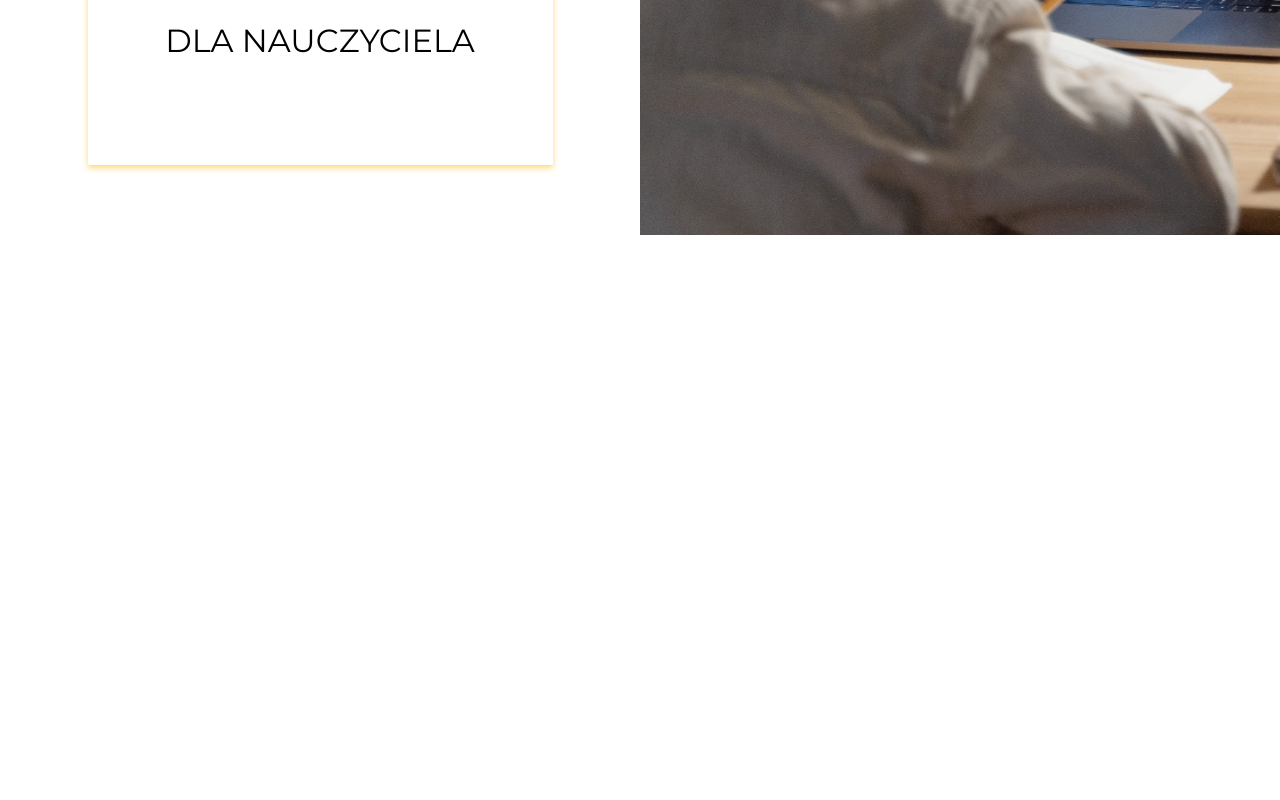
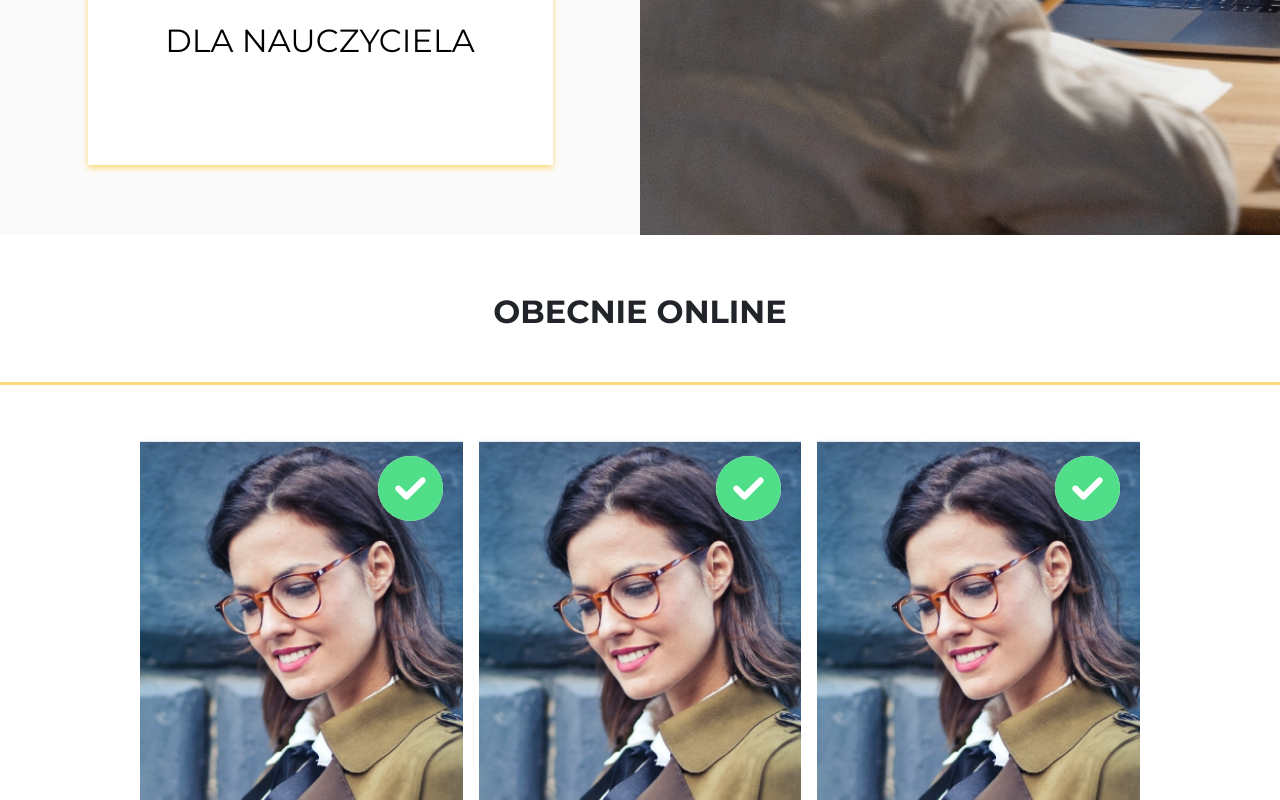
Before and after one commit to gruzlokonrad/faceteach, a React (Create React App) app in the folder client/: page / in a window 1280 px wide. Shown: the part 2000-2800 px from the top of the page. Before the commit the page ends 2235 px from the top, so only its background shows below. Built offline with nearby package versions, Linux system fonts and the light colour scheme.

Commit message:
add currentylOnlieSection template

```diff
--- a/client/src/_colors.scss
+++ b/client/src/_colors.scss
@@ -9,9 +9,15 @@ $blue: #3B72FF;
 
 
 
-
 //Background colors
 $bg-white: #FFFFFF50;
+$bg-gray: #FAFAFA;
+
+
+
+
+//Text colors
+$text-gray: #464646;
 
 
 
--- a/client/src/components/AboutSection/About.scss
+++ b/client/src/components/AboutSection/About.scss
@@ -1,5 +1,8 @@
+@import '../../colors.scss';
+
 .about {
   display: flex;
   flex-direction: column;
   flex-wrap: wrap;
+  background-color: $bg-gray;
 }
--- /dev/null
+++ b/client/src/components/CurrentlyOnlineSection/Carousel/Carousel.scss
@@ -0,0 +1,7 @@
+@import '../../../colors.scss';
+@import '../../../global.scss';
+
+.carousel {
+  display: flex;
+  column-gap: 16px;
+}
--- /dev/null
+++ b/client/src/components/CurrentlyOnlineSection/Carousel/Carousel.tsx
@@ -0,0 +1,21 @@
+// import { useState } from 'react';
+import './Carousel.scss';
+import SubjectCard from './SubjectCard/SubjectCard';
+
+interface ICarousel {
+  team: string,
+  name: string,
+  subject: string
+}
+
+const Carousel = ({team, name, subject} : ICarousel) => {
+  return (
+    <article className="carousel">
+      <SubjectCard />
+      <SubjectCard />
+      <SubjectCard />
+    </article>
+  )
+}
+
+export default Carousel
--- /dev/null
+++ b/client/src/components/CurrentlyOnlineSection/Carousel/SubjectCard/SubjectCard.scss
@@ -0,0 +1,81 @@
+@import '../../../../colors.scss';
+@import '../../../../global.scss';
+
+.subjectCard {
+  // border: 1px solid red;
+
+  height: 835px;
+  width: 502px;
+  display: flex;
+  flex-direction: column;
+  align-items: center;
+  justify-content: space-between;
+
+  &__picture {
+    // border: 1px solid red;
+
+    height: 75%;
+    max-height: 623px;
+    position: relative;
+
+    svg {
+      color: $green;
+      font-size: 65px;
+      position: absolute;
+      right: 20px;
+      top: 20px;
+      background-color: $white;
+      border-radius: 50%;
+    }
+
+    img {
+      height: 100%;
+      max-width: 100%;
+      object-fit: cover;
+    }
+  }
+
+  &__description {
+    // border: 1px solid red;
+
+    display: flex;
+    flex-direction: column;
+    align-items: center;
+    justify-content: center;
+
+    height: 15%;
+    // max-height: 126px;
+    width: 50%;
+    font-family: Montserrat;
+
+    h3 {
+      text-transform: uppercase;
+      font-weight: bold;
+    }
+
+    p {
+      color: $text-gray;
+      font-weight: 100;
+    }
+  }
+
+  &__button {
+    // border: 1px solid red;
+
+    display: flex;
+    align-items: center;
+    height: 10%;
+
+    button {
+      height: 56px;
+      width: 304px;
+      text-transform: uppercase;
+      font-family: Montserrat;
+      font-weight: bold;
+      @include button-radius;
+      @include box-shadow($shadow);
+      border: none;
+      background-color: $white;
+    }
+  }
+}
--- /dev/null
+++ b/client/src/components/CurrentlyOnlineSection/Carousel/SubjectCard/SubjectCard.tsx
@@ -0,0 +1,33 @@
+import Image from '../../../../images/4.jpg';
+import { FontAwesomeIcon } from '@fortawesome/react-fontawesome';
+import { faCircleCheck } from '@fortawesome/free-solid-svg-icons';
+import './SubjectCard.scss';
+
+const SubjectCard = () => {
+  return (
+    <div className="subjectCard">
+      <div className="subjectCard__picture">
+        <img src={Image} alt="" />
+        <FontAwesomeIcon className="circle-check" icon={faCircleCheck} />
+      </div>
+      <div className="subjectCard__description">
+        <h3>
+          Przedmiot
+        </h3>
+        <p>
+          Imie i nazwisko
+        </p>
+        <p>
+          klasa*
+        </p>
+      </div>
+      <div className="subjectCard__button">
+        <button>
+          Umów Lekcję
+        </button>
+      </div>
+    </div>
+  )
+}
+
+export default SubjectCard
--- /dev/null
+++ b/client/src/components/CurrentlyOnlineSection/CurrentlyOnline.scss
@@ -0,0 +1,21 @@
+@import '../../colors.scss';
+
+.currentlyOnline {
+  margin-top: 8px;
+  margin-bottom: 125px;
+
+  &__header {
+    border-bottom: 3px solid $yellow;
+    margin-bottom: 51px;
+
+    h2 {
+      font-size: 32px;
+      text-transform: uppercase;
+      padding: 50px 0;
+      text-align: center;
+      font-family: Montserrat;
+      font-weight: bold;
+      margin-bottom: 0;
+    }
+  }
+}
--- /dev/null
+++ b/client/src/components/CurrentlyOnlineSection/CurrentlyOnline.tsx
@@ -0,0 +1,21 @@
+import Container from '../Container/Container';
+import Carousel from './Carousel/Carousel';
+import './CurrentlyOnline.scss';
+
+const CurrentlyOnline = () => {
+
+  return (
+    <section className="currentlyOnline">
+      <header className="currentlyOnline__header">
+        <h2>Obecnie Online</h2>
+      </header>
+      <div className="currentlyOnline__content">
+        <Container>
+          <Carousel team="teacher" name="Jan Kowalski" subject="matematyka" />
+        </Container>
+      </div>
+    </section>
+  )
+}
+
+export default CurrentlyOnline
--- a/client/src/components/Pages/HomePage/Home.tsx
+++ b/client/src/components/Pages/HomePage/Home.tsx
@@ -1,5 +1,6 @@
+import Splash from '../../SplashSection/Splash';
 import About from '../../AboutSection/About';
-import Splash from '../../SplashSection/Splash';
+import CurrentlyOnline from '../../CurrentlyOnlineSection/CurrentlyOnline';
 import './Home.scss';
 
 const Home = () => {
@@ -7,6 +8,7 @@ const Home = () => {
     <div className="homeSection">
       <Splash />
       <About />
+      <CurrentlyOnline />
     </div>
   )
 }
```
